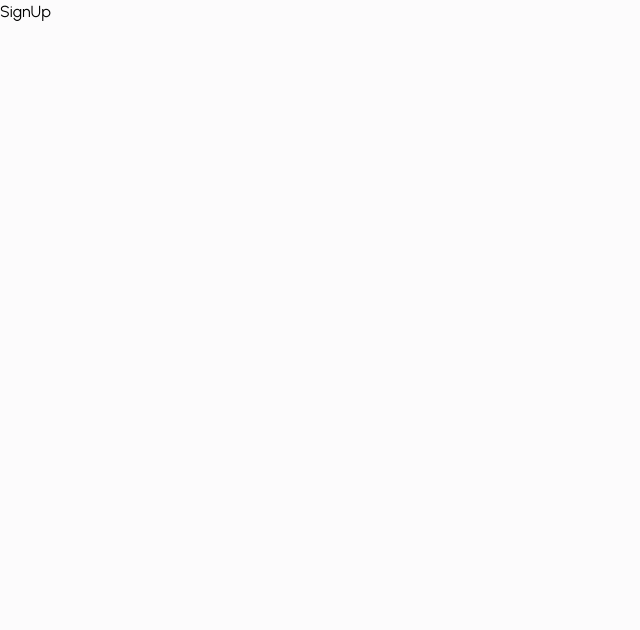
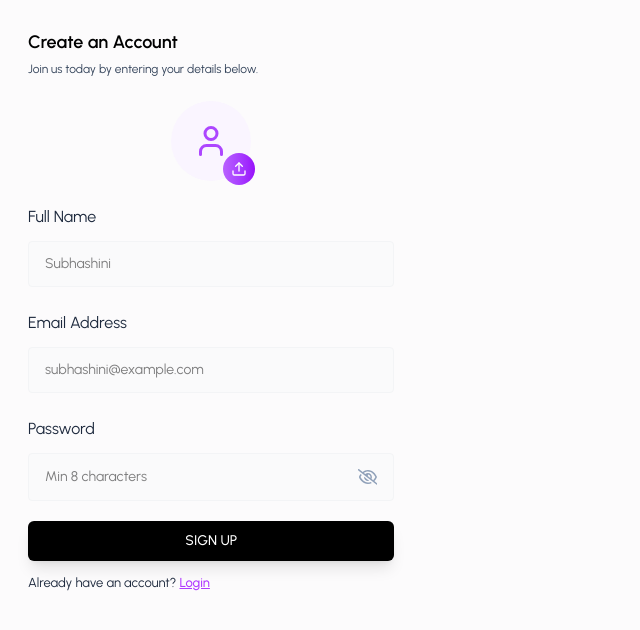
Before and after one commit to Subhashini-K/PrepMate-Frontend, a React (Vite) app: page /signUp in a window 1280 px wide. Shown: the top 630 px of the page, without its empty margins (0-640 px from the left). Built offline with nearby package versions, Linux system fonts and the light colour scheme; a web font is replaced by a local one.

Commit message:
built sign-up PopUp form UI

```diff
--- /dev/null
+++ b/src/components/Inputs/ProfilePhotoSelector.jsx
@@ -0,0 +1,76 @@
+import React, {useRef, useState} from "react";
+import { LuUser, LuUpload, LuTrash } from "react-icons/lu";
+
+const ProfilePhotoSelector = ({ image, setImage, preview, setPreview }) => {
+  const inputRef = useRef(null);
+  const [previewUrl, setPreviewUrl] = useState(null);
+
+  const handleImageChange = (event) => {
+    const file = event.target.files[0];
+    if (file) {
+      // Update the image state
+      setImage(file);
+
+      // Generate preview URL from the file
+      const preview = URL.createObjectURL(file);
+      if (setPreview) {
+        setPreview(preview);
+      }
+      setPreviewUrl(preview);
+    }
+  };
+
+  const handleRemoveImage = () => {
+    setImage(null);
+    setPreviewUrl(null);
+
+    if(setPreview){
+        setPreview(null);
+    }
+  };
+
+  const onChooseFile = () => {
+    inputRef.current.click();
+  };
+
+  return <div className="flex justify-center mb-6">
+    <input
+    type="file"
+    accept="image/*"
+    ref={inputRef}
+    onChange={handleImageChange}
+    className="hidden"
+    />
+
+    {!image ? (
+        <div className="w-20 h-20 flex items-center justify-center bg-purple-50 rounded-full relative cursor-pointer">
+            <LuUser className="text-4xl text-purple-500" />
+
+            <button
+             type="button"
+             className="w-8 h-8 flex items-center justify-center bg-linear-to-r from-purple-500/85 to-purple-600 text-white rounded-full absolute -bottom-1 -right-1 cursor-pointer"
+             onClick={onChooseFile}
+             >
+               <LuUpload/>
+             </button>
+             </div>
+    ) : (
+        <div className="relative">
+            <img
+              src={preview || previewUrl}
+              alt="profile photo"
+              className="w-20 h-20 rounded-full object-cover"
+              />
+              <button
+              type="button"
+              className="w-8 h-8 flex items-center justify-center bg-red-500 text-white rounded-full absolute -botton-1 right-1 cursor-pointer"
+              onClick={handleRemoveImage}
+              >
+                <LuTrash/>
+              </button>
+        </div>
+    )}
+  </div>
+};
+
+export default ProfilePhotoSelector;
--- a/src/index.css
+++ b/src/index.css
@@ -4,7 +4,7 @@
 @theme {
   --font-display: "Urbanist", sans-serif;
   --breakpoint-3xl: 1920px;
-  --color-primary: #DD88CF;
+  --color-primary: #B13BFF;
 }
 
 @layer base {
@@ -83,13 +83,13 @@
 }
 
 .input-box {
-    @apply w-full flex justify-between gap-3 text-sm text-black bg-gray-50/50 rounded px-4 py-3 mb-4 mt-3 border border-gray-100 outline-none focus-within:border-orange-300;
+    @apply w-full flex justify-between gap-3 text-sm text-black bg-gray-50/50 rounded px-4 py-3 mb-4 mt-3 border border-gray-100 outline-none focus-within:border-purple-300;
 }
 
 .btn-primary{
-    @apply w-full flex items-center justify-center gap-3 text-sm font-medium text-white bg-black shadow-lg shadow-orange-600/5 p-[10px] rounded-md my-1 hover:bg-orange-600/15 hover:text-black cursor-pointer;
+    @apply w-full flex items-center justify-center gap-3 text-sm font-medium text-white bg-black shadow-lg hover:bg-[#4B164C] p-[10px] rounded-md my-1  hover:text-white cursor-pointer;
 }
 
 .btn-small{
-    @apply flex items-center justify-center gap-3 bg-linear-to-r from-[#FF9324] to-[#e99a4b] text-sm font-semibold text-white px-7 py-2 rounded-lg hover:bg-black hover:text-white transition-colors cursor-pointer hover:shadow-2xl hover:shadow-orange-300
+    @apply flex items-center justify-center gap-3 bg-linear-to-r from-[#FF9324] to-[#e99a4b] text-sm font-semibold text-white px-7 py-2 rounded-lg hover:bg-black hover:text-white transition-colors cursor-pointer hover:shadow-2xl hover:shadow-purple-300
 }
--- a/src/pages/Auth/Login.jsx
+++ b/src/pages/Auth/Login.jsx
@@ -1,8 +1,10 @@
 import React, { useState } from 'react';
 import { useNavigate } from 'react-router-dom';
 import Input from '../../components/Inputs/Input';
+import { validateEmail } from '../../utils/helper';
 
-const Login = (setCurrentPage) => {
+
+const Login = ({setCurrentPage}) => {
   const [email,setEmail] = useState("");
   const [password,setPassword] = useState("");
   const [error,setError] = useState(null);
@@ -12,7 +14,31 @@
   //Handle login form submit
   const handleLogin = async(e) =>{
     e.preventDefault();
-  }
+
+    if(!validateEmail(email)){
+      setError("Please enter a valid email address");
+      return;
+    }
+
+    if(!password){
+      setError("Please enter the password");
+      return;
+    }
+
+    setError("");
+
+    //Login API Call
+    try{
+
+    }catch(error){
+      if(error.response && error.response.data.messasge){
+        setError(error.response.data.messasge);
+      } else{
+        setError("Something went wrong. Please try again!")
+      }
+    }
+  };
+
   return <div className='w-[90vw] md:w-[33vw] p-7 flex flex-col justify-center'>
     <h3 className='text-lg font-semibold text-black'>
       Welcome Back
@@ -47,7 +73,7 @@
          <p className='text-[13px] text-slate-800 mt-3'>
           Don't have an account?{" "}
            <button
-            className='font-medium text-[#4B164C] underline cursor-pointer'
+            className='font-medium text-[#B13BFF] underline cursor-pointer'
             onClick={()=>{
               setCurrentPage("signup");
             }}
--- a/src/pages/Auth/SignUp.jsx
+++ b/src/pages/Auth/SignUp.jsx
@@ -1,9 +1,111 @@
-import React from 'react'
+import React, { useState } from "react";
+import { useNavigate } from "react-router-dom";
+import Input from "../../components/Inputs/Input";
+import ProfilePhotoSelector from "../../components/Inputs/ProfilePhotoSelector";
+import { validateEmail } from "../../utils/helper";
 
-const SignUp = () => {
+const SignUp = ({ setCurrentPage }) => {
+  const [profilePic, setProfilePic] = useState(null);
+  const [fullName, setFullName] = useState("");
+  const [email, setEmail] = useState("");
+  const [password, setPassword] = useState("");
+  const [error, setError] = useState(null);
+
+  const navigate = useNavigate();
+
+  // Handle SignUp Form Submit
+  const handleSignUp = async (e) => {
+    e.preventDefault();
+
+    let profileImageUrl = "";
+
+    if(!fullName){
+      setError("Please enter full name");
+      return;
+    }
+
+    if(!validateEmail(email)){
+      setError("Please enter a valid email address");
+      return;
+    }
+
+    if(!password){
+      setError("Please enter the password");
+      return;
+    }
+
+    setError("");
+
+    //SignUp API call
+    try{
+
+    }catch(error){
+      if(error.response && error.response.data.messasge){
+        setError(error.response.data.messasge);
+      } else{
+        setError("Something went wrong. Please try again!")
+      }
+    }
+  };
+
   return (
-    <div>SignUp</div>
-  )
-}
+    <div className="w-[90vw] md:w-[33vw] p-7 flex flex-col justify center">
+      <h3 className="text-lg font-semibold text-black">Create an Account</h3>
+      <p className="text-xs text-slate-700 mt-[5px] mb-6">
+        Join us today by entering your details below.
+      </p>
 
-export default SignUp
+      <form onSubmit={handleSignUp}>
+
+        <ProfilePhotoSelector image={profilePic} setImage={setProfilePic}/>
+
+        <div className="grid grid-cols-1 md:grid-cols-1 gap-2">
+    <Input
+      value={fullName}
+      onChange={({ target }) => setFullName(target.value)}
+      label="Full Name"
+      placeholder="Subhashini"
+      type="text"
+    />
+
+    <Input
+      value={email}
+      onChange={({ target }) => setEmail(target.value)}
+      label="Email Address"
+      placeholder="subhashini@example.com"
+      type="text"
+    />
+
+    <Input
+      value={password}
+      onChange={({ target }) => setPassword(target.value)}
+      label="Password"
+      placeholder="Min 8 characters"
+      type="password"
+    />
+  </div>
+
+  {error && <p className="text-red-500 text-xs pb-2.5">{error}</p>}
+
+  <button type="submit" className="btn-primary">
+    SIGN UP
+  </button>
+
+  <p className="text-[13px] text-slate-800 mt-3">
+    Already have an account?{" "}
+    <button
+    className="font-medium text-primary underline cursor-pointer"
+    onClick={() => {
+      setCurrentPage("login");
+    }}
+    >
+      Login
+    </button>
+  </p>
+
+      </form>
+    </div>
+  );
+};
+
+export default SignUp;
--- a/src/utils/helper.js
+++ b/src/utils/helper.js
@@ -0,0 +1,4 @@
+export const validateEmail = (email) => {
+    const regex = /^[^\s@]+@[^\s@]+\.[^\s@]+$/;
+    return regex.test(email);
+};
```
